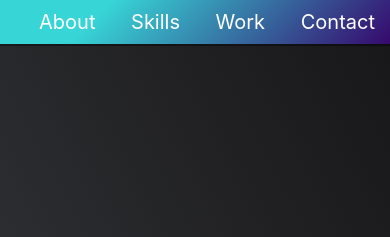
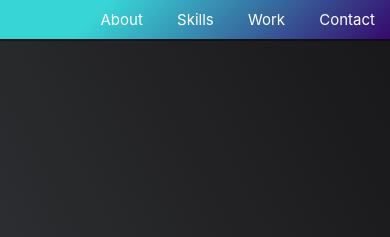
Before and after one commit to BlackenedAce/Personal-Portfolio, a website built with Vite: page index.html in a window 390 px wide. Shown: the top 237 px of the page. Built offline with nearby package versions, Linux system fonts and the light colour scheme.

Commit message:
Update style.css
Changed media Query font-size

```diff
--- a/style.css
+++ b/style.css
@@ -268,7 +268,7 @@ img {
 
   /*Nav bar*/
   nav {
-    15px
+    font-size:15px;
   }
 
   nav li {
```
